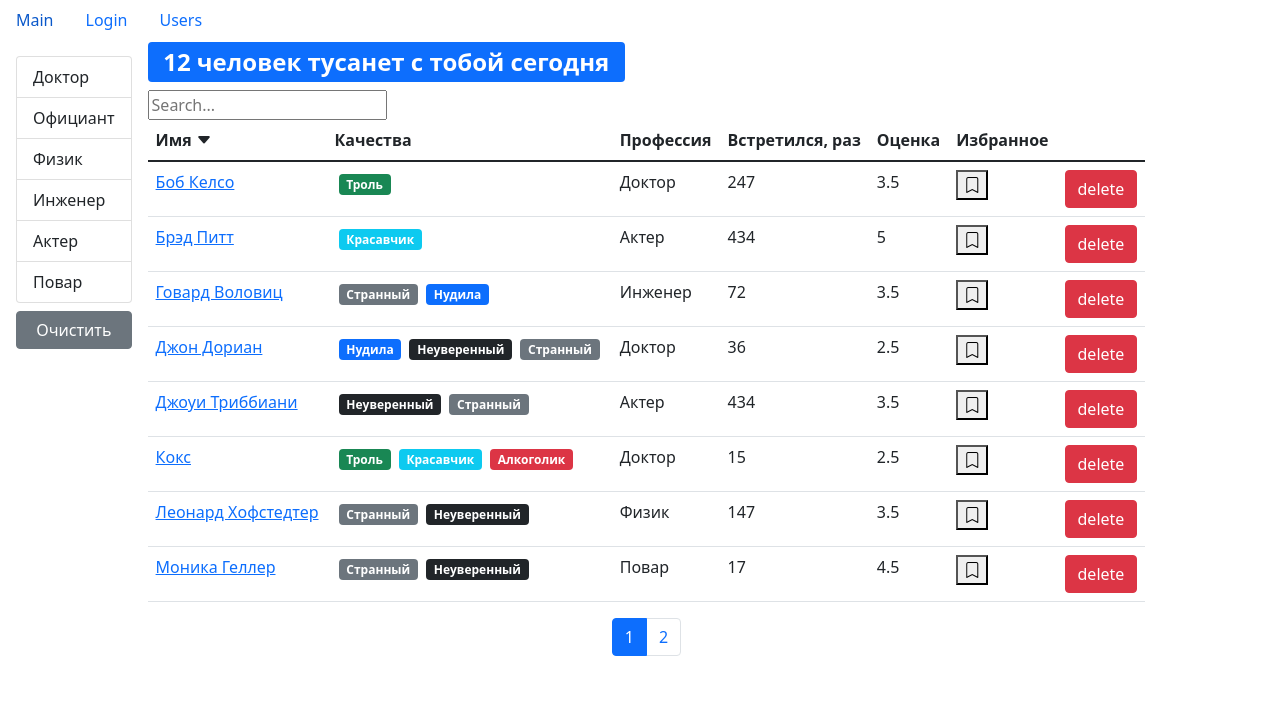
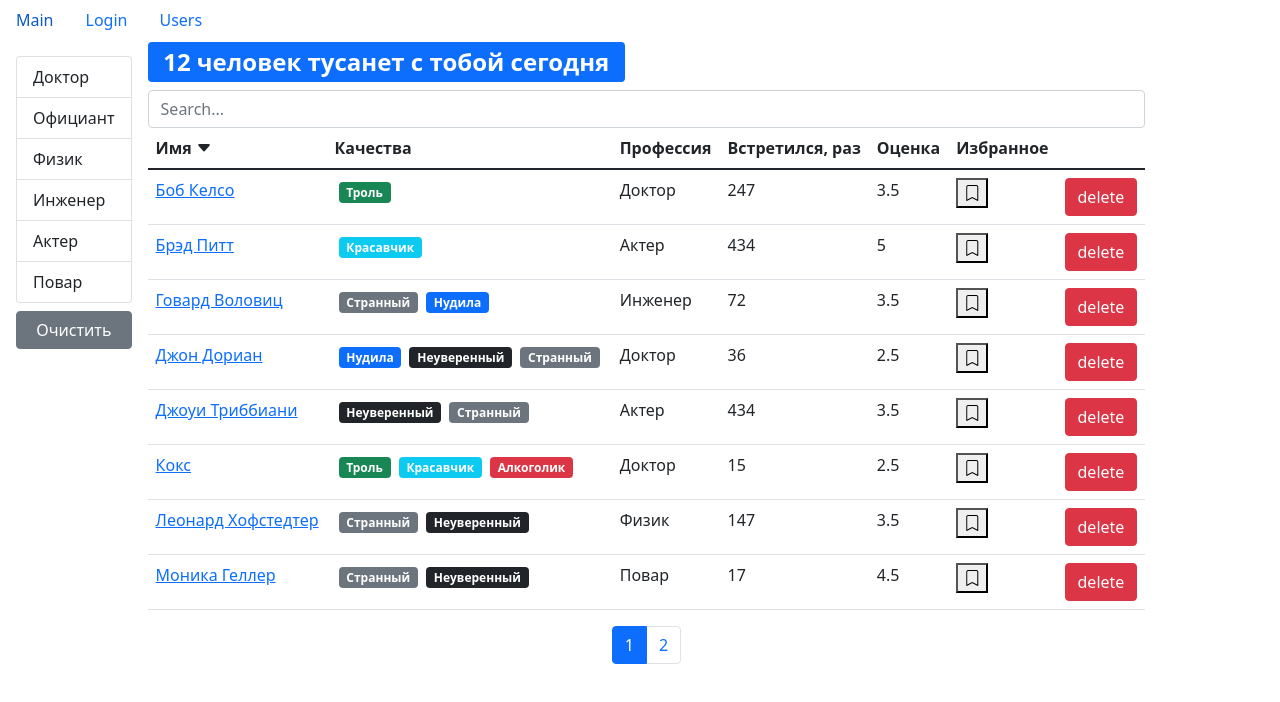
Before and after one commit to AlexConglomerate/course-project, a React (Create React App) app: page /users in a window 1280 px wide. Shown: the top 702 px of the page. Built offline with nearby package versions, Linux system fonts and the light colour scheme.

Commit message:
9. Формы. Часть 1 | Теперь форма очищается

```diff
--- a/src/app/components/search.jsx
+++ b/src/app/components/search.jsx
@@ -1,20 +1,23 @@
 import React from 'react';
 import PropTypes from "prop-types";
 
-function Search({onChange}) {
+function Search({onChange, value}) {
     return (
         <div>
             <input
-                placeholder="Search... "
+                className="form-control"
+                placeholder="Search..."
                 type="text"
                 onChange={onChange}
+                value={value}
             />
         </div>
     );
 }
 
-Search.propTypes = {
-    onChange: PropTypes.func.isRequired,
-}
+Search.propTypes =
+    {
+        onChange: PropTypes.func.isRequired,
+    }
 
 export default Search;
--- a/src/app/components/usersList.jsx
+++ b/src/app/components/usersList.jsx
@@ -45,11 +45,7 @@ const UsersList = () => {
         setSortBy(item);
     };
     const clearFilter = () => setSelectedProf()
-    const clearSearch = () => {
-        console.log("search", search)
-        setSearch('')
-        console.log("search", search)
-    }
+    const clearSearch = () => setSearch('')
 
     // = = = = = = = = = = = = = = = = = = = = = = = = = = = = = = = = = = = = = = = = = = = = = = = = = = =
     // = = = = = = = = = = = = = = = = = = = = = = = = = = = = = = = = = = = = = = = = = = = = = = = = = = =
@@ -63,6 +59,7 @@ const UsersList = () => {
     }, []);
 
     useEffect(() => {
+        if (!selectedProf && search) return
         clearSearch()
         setCurrentPage(1);
         const filteredUsers = selectedProf
@@ -72,6 +69,7 @@ const UsersList = () => {
     }, [selectedProf])
 
     useEffect(() => {
+        if (selectedProf && !search) return
         clearFilter()
         const filteredUsers = search
             ? users.filter(((user) => user.name.includes(search)))
@@ -107,7 +105,12 @@ const UsersList = () => {
             )}
             <div className="d-flex flex-column">
                 <SearchStatus length={count}/>
-                <Search onChange={handleChange}/>
+
+                <Search
+                    onChange={handleChange}
+                    value={search}
+                />
+
                 {count > 0 && (
                     <UserTable
                         users={showUsers}
```
